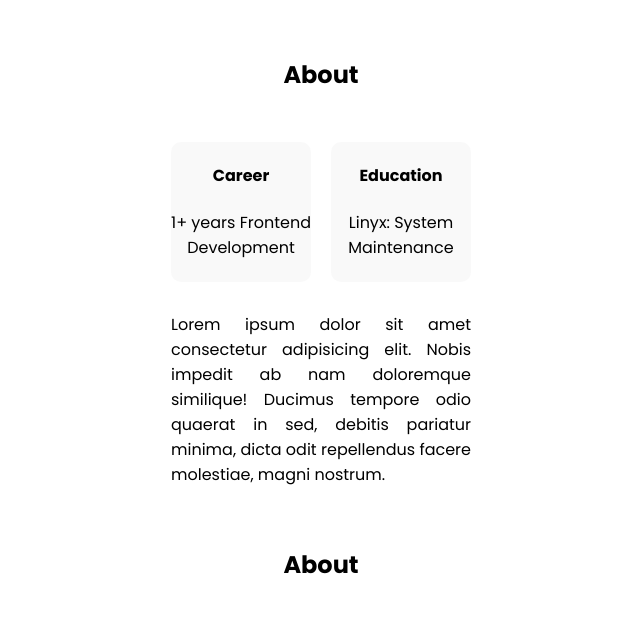
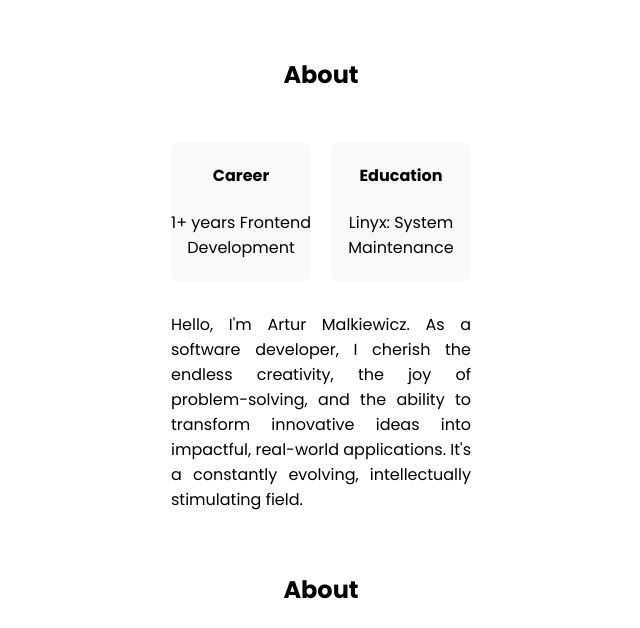
Before and after one commit to iamarthurok/IamArthurOK.github.io, a plain HTML site: page index.htm in a window 1280 px wide. Shown: the part 485-1113 px from the top of the page, without its empty margins (319-959 px from the left). Drawn offline with Linux system fonts and the light colour scheme.

Commit message:
Update index.htm

```diff
--- a/index.htm
+++ b/index.htm
@@ -60,7 +60,7 @@
       </div>
     </div>
 
-      <p>Lorem ipsum dolor sit amet consectetur adipisicing elit. Nobis impedit ab nam doloremque similique! Ducimus tempore odio quaerat in sed, debitis pariatur minima, dicta odit repellendus facere molestiae, magni nostrum.</p>
+      <p>Hello, I'm Artur Malkiewicz. As a software developer, I cherish the endless creativity, the joy of problem-solving, and the ability to transform innovative ideas into impactful, real-world applications. It's a constantly evolving, intellectually stimulating field.</p>
     </section>
     <section id="experience">
       <h2>About</h2>
```
